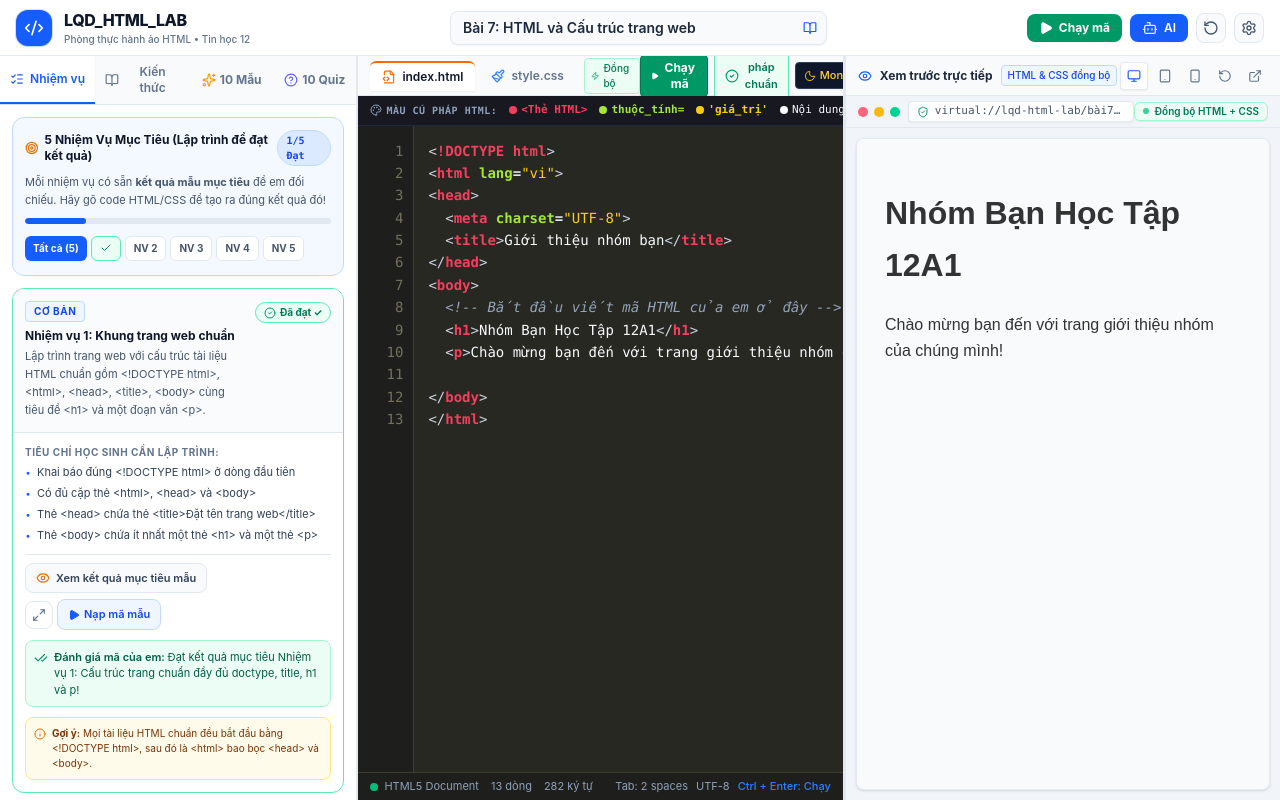
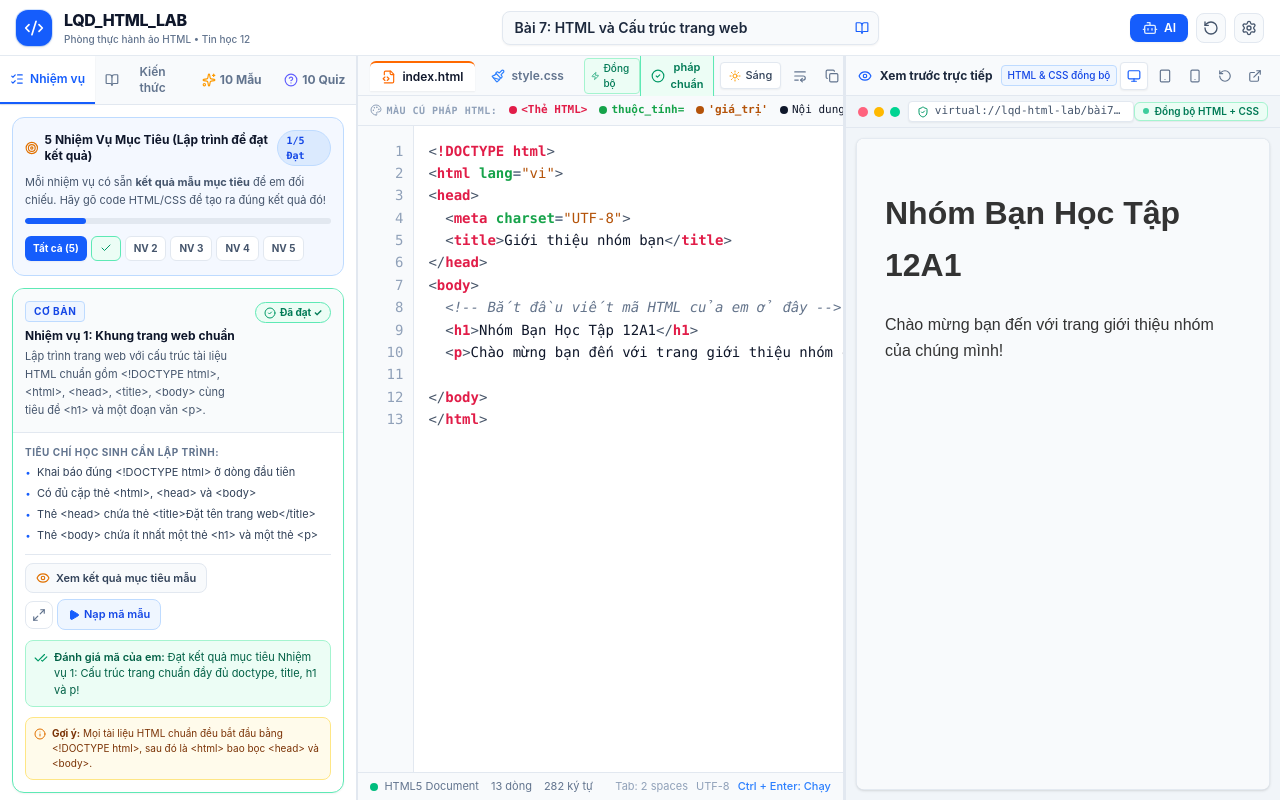
Before and after one commit to vietlequoc117-hub/labhtmllqd, a React (Vite) app: page / in a window 1280 px wide. Built offline with nearby package versions, Linux system fonts and the light colour scheme.

Commit message:
refactor: update default theme to light and remove run button
Changed the default editor theme from 'monokai' to 'light' and implemented persistence via localStorage. Removed the redundant Run Code button from the header to streamline the UI.

```diff
--- a/src/components/CodeEditor.tsx
+++ b/src/components/CodeEditor.tsx
@@ -18,7 +18,6 @@ import {
   ShieldAlert,
   Info,
   PenTool,
-  Play,
   Zap
 } from 'lucide-react';
 import {
@@ -41,7 +40,7 @@ interface CodeEditorProps {
   onChangeHtml: (value: string) => void;
   onChangeCss: (value: string) => void;
   fontSize?: number;
-  onRunCode: () => void;
+  onRunCode?: () => void;
 }
 
 export const CodeEditor: React.FC<CodeEditorProps> = ({
@@ -58,8 +57,21 @@ export const CodeEditor: React.FC<CodeEditorProps> = ({
   const preRef = useRef<HTMLPreElement>(null);
   const lineNumbersRef = useRef<HTMLDivElement>(null);
   const [copied, setCopied] = useState(false);
-  // Default to Monokai dark theme to match user's image exactly (pink tags, lime attributes, yellow strings)
-  const [editorTheme, setEditorTheme] = useState<EditorTheme>('monokai');
+  // Default to Light theme as requested by user
+  const [editorTheme, setEditorTheme] = useState<EditorTheme>(() => {
+    try {
+      const saved = localStorage.getItem('html12_editor_theme');
+      if (saved === 'monokai' || saved === 'light') return saved;
+    } catch {}
+    return 'light';
+  });
+
+  useEffect(() => {
+    try {
+      localStorage.setItem('html12_editor_theme', editorTheme);
+    } catch {}
+  }, [editorTheme]);
+
   // Diagnostics drawer state
   const [showDiagnostics, setShowDiagnostics] = useState(true);
 
@@ -124,7 +136,7 @@ export const CodeEditor: React.FC<CodeEditorProps> = ({
     // Run on Ctrl+Enter or Cmd+Enter
     if ((e.ctrlKey || e.metaKey) && e.key === 'Enter') {
       e.preventDefault();
-      onRunCode();
+      onRunCode?.();
       return;
     }
 
@@ -264,15 +276,6 @@ export const CodeEditor: React.FC<CodeEditorProps> = ({
 
         {/* Real-time Diagnostics Indicator Badge & Actions */}
         <div className="flex items-center gap-1.5 text-slate-500">
-          {/* Run Code Button */}
-          <button
-            onClick={onRunCode}
-            className="flex items-center gap-1 px-2.5 py-1 bg-emerald-600 hover:bg-emerald-500 text-white font-bold text-xs rounded border border-emerald-700 shadow-xs transition active:scale-95 cursor-pointer"
-            title="Chạy đồng bộ HTML & CSS (Phím tắt: Ctrl + Enter)"
-          >
-            <Play className="w-3 h-3 fill-current" />
-            <span>Chạy mã</span>
-          </button>
           {/* Linter Status Pill */}
           <button
             onClick={() => setShowDiagnostics((prev) => !prev)}
--- a/src/components/Header.tsx
+++ b/src/components/Header.tsx
@@ -6,8 +6,7 @@ import {
   Settings as SettingsIcon,
   BookOpen,
   Bot,
-  Sparkles,
-  Play
+  Sparkles
 } from 'lucide-react';
 
 interface HeaderProps {
@@ -71,19 +70,6 @@ export const Header: React.FC<HeaderProps> = ({
 
       {/* Action Buttons */}
       <div className="flex items-center gap-1.5 md:gap-2">
-        {/* Run Code Button */}
-        {onRunCode && (
-          <button
-            onClick={onRunCode}
-            disabled={isEvaluating}
-            className="flex items-center gap-1.5 px-3 py-1.5 rounded-lg bg-emerald-600 hover:bg-emerald-700 text-white font-bold text-xs shadow-xs transition cursor-pointer active:scale-95 disabled:opacity-50"
-            title="Chạy đồng bộ HTML & CSS và kiểm tra kết quả (Ctrl + Enter)"
-          >
-            <Play className="w-3.5 h-3.5 fill-current" />
-            <span>Chạy mã</span>
-          </button>
-        )}
-
         {/* Dedicated Senior AI Assistant Button */}
         {onOpenAiAssistant && (
           <button
--- a/src/utils/syntaxHighlighter.ts
+++ b/src/utils/syntaxHighlighter.ts
@@ -58,7 +58,7 @@ export const THEME_COLORS: Record<EditorTheme, HighlightColors> = {
   },
 };
 
-export function highlightHtmlCode(code: string, theme: EditorTheme = 'monokai'): string {
+export function highlightHtmlCode(code: string, theme: EditorTheme = 'light'): string {
   const colors = THEME_COLORS[theme];
   let result = '';
   let i = 0;
@@ -238,7 +238,7 @@ function highlightTagBlock(tagBlock: string, colors: HighlightColors): string {
   return out;
 }
 
-export function highlightCssCode(code: string, theme: EditorTheme = 'monokai'): string {
+export function highlightCssCode(code: string, theme: EditorTheme = 'light'): string {
   const colors = THEME_COLORS[theme];
   let result = '';
   let i = 0;
```
